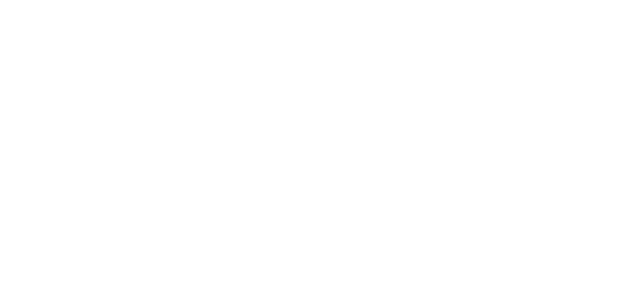
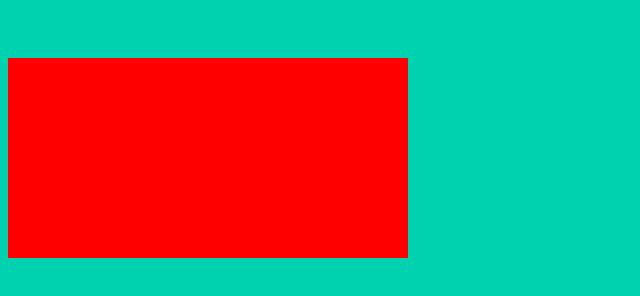
Before and after one commit to AlvaroValeraLopez/Ironhack-UAX-CFI, a plain HTML site: page Semana_1/Segunda_Sesion/Tercer_Ejercicio/index.html in a window 1280 px wide. Shown: the whole page, without its empty margins (0-640 px from the left). Drawn offline with Linux system fonts and the light colour scheme.

Commit message:
First week, Second class, Time to practice 3

```diff
--- a/Semana_1/Segunda_Sesion/Tercer_Ejercicio/index.html
+++ b/Semana_1/Segunda_Sesion/Tercer_Ejercicio/index.html
@@ -1,8 +1,16 @@
 <!DOCTYPE html>
 
-<html>
-    <head></head>
-    <body>
+<html lang="en">
 
-    </body>
+  <head>
+    <meta charset="UTF-8" />
+    <title>How to use CSS classes - practice</title>
+    <link rel="stylesheet" href="./stylesheet.css"/>
+  </head>
+
+  <body class="page-body">
+        <div class="menu"></div>
+        <div class="content"></div>
+  </body>
+
 </html>
--- /dev/null
+++ b/Semana_1/Segunda_Sesion/Tercer_Ejercicio/stylesheet.css
@@ -0,0 +1,15 @@
+.page-body{
+    background-color: #00D1AE;
+}
+
+.menu{
+    width: 400px;
+    height: 50px;
+    background-color: #00D1AE;
+}
+
+.content{
+    width: 400px;
+    height: 200px;
+    background-color: red;
+}
```
